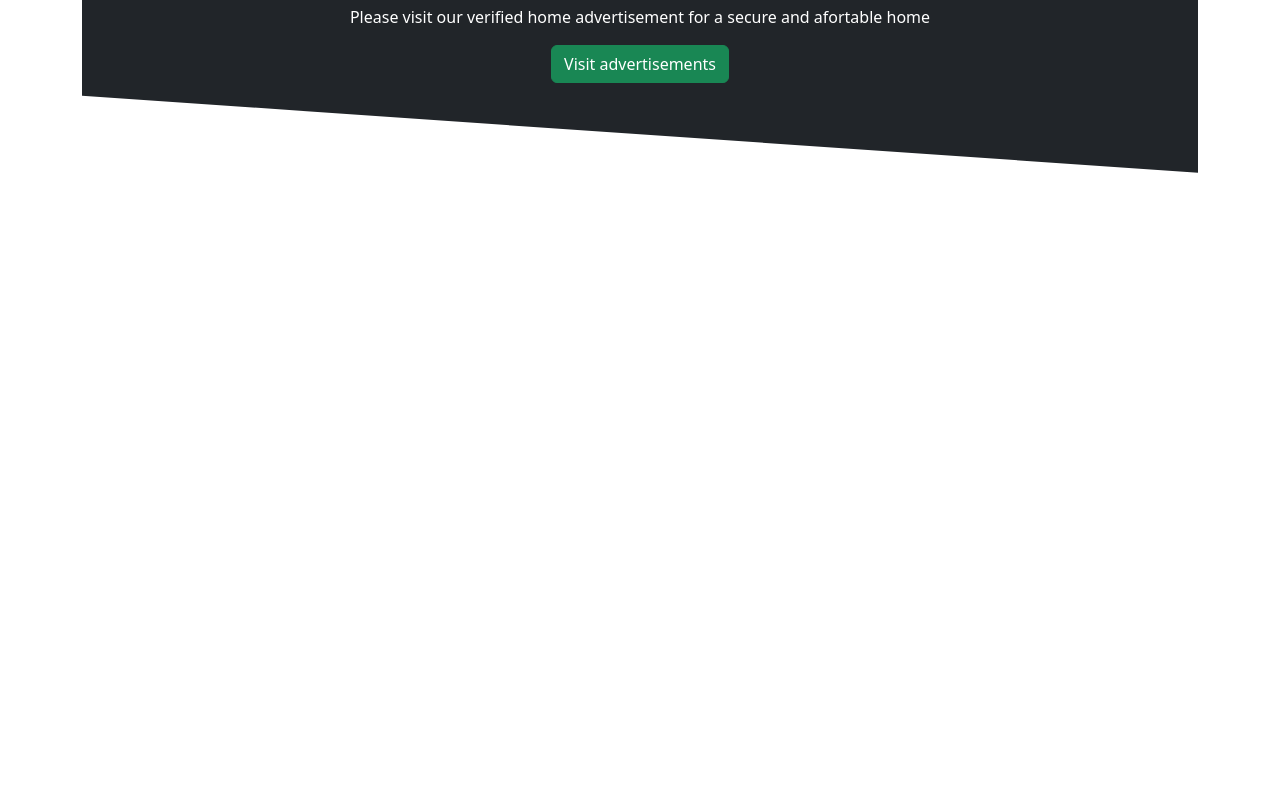
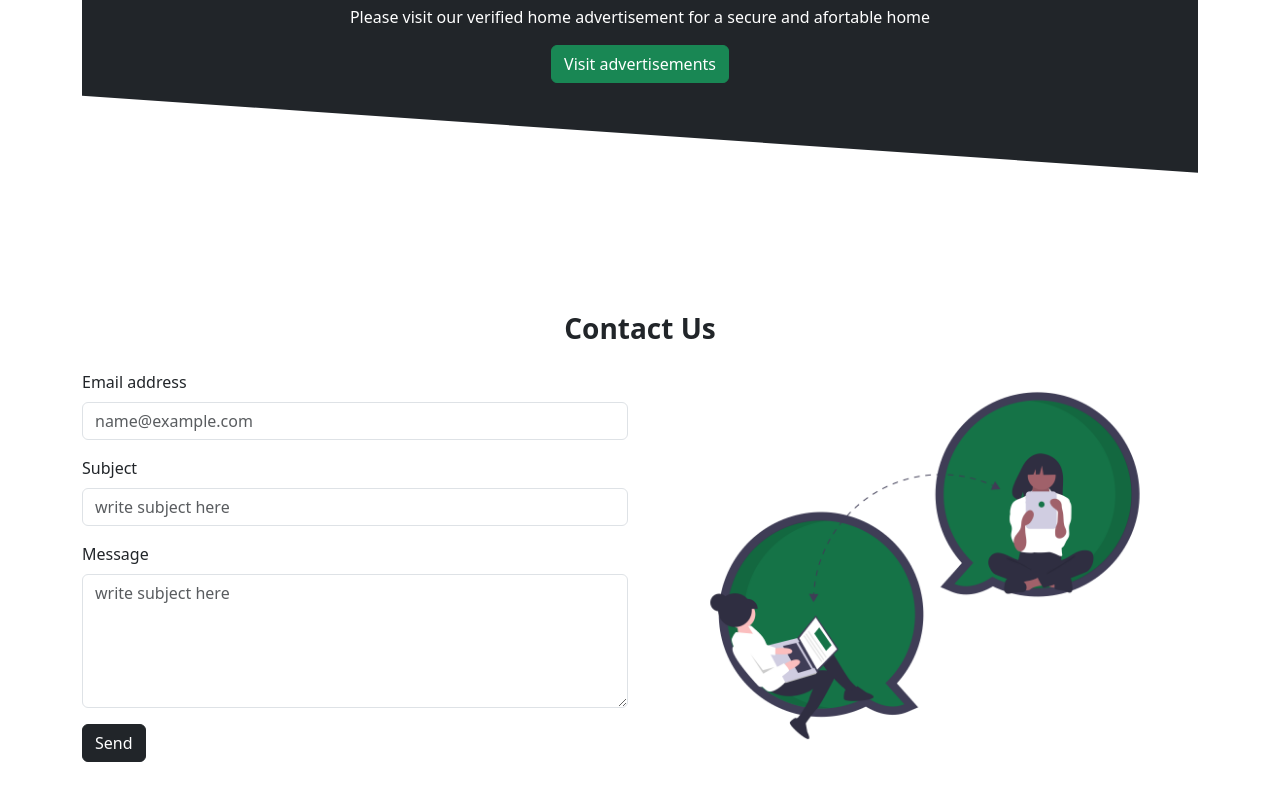
Before and after one commit to antusaha970/Home-Housing, a React (Vite) app: page / in a window 1280 px wide. Shown: the part 1414-2214 px from the top of the page. Before the commit the page ends 1678 px from the top, so only its background shows below. Built offline with nearby package versions, Linux system fonts and the light colour scheme; the HTML template or start-up script is replaced by a standard one.

Commit message:
added contact us component

```diff
--- /dev/null
+++ b/src/components/ContactUs/ContactUs.jsx
@@ -0,0 +1,54 @@
+import "./contactus.css";
+import contact_us from "../../assets/stock/contactus.png";
+const ContactUs = () => {
+  return (
+    <section className="container my-5">
+      <h3 className="text-center fw-bold">Contact Us</h3>
+      <div className="row align-items-center">
+        <div className="col-12 col-sm-12 col-md-6">
+          <form action="">
+            <div className="mb-3">
+              <label htmlFor="emailForContact" className="form-label">
+                Email address
+              </label>
+              <input
+                type="email"
+                className="form-control"
+                id="emailForContact"
+                placeholder="name@example.com"
+              />
+            </div>
+            <div className="mb-3">
+              <label htmlFor="subjectforcontact" className="form-label">
+                Subject
+              </label>
+              <input
+                type="text"
+                className="form-control"
+                id="subjectforcontact"
+                placeholder="write subject here"
+              />
+            </div>
+            <div className="mb-3">
+              <label htmlFor="subject for contact" className="form-label">
+                Message
+              </label>
+              <textarea
+                rows={5}
+                className="form-control"
+                id="subject for contact"
+                placeholder="write subject here"
+              />
+            </div>
+            <button className="btn btn-dark">Send</button>
+          </form>
+        </div>
+        <div className="col-12 col-sm-12 col-md-6">
+          <img src={contact_us} alt="contact us" className="img-fluid" />
+        </div>
+      </div>
+    </section>
+  );
+};
+
+export default ContactUs;
--- a/src/components/Home/Home.jsx
+++ b/src/components/Home/Home.jsx
@@ -1,5 +1,6 @@
 import AboutOurService from "../AboutOurService/AboutOurService";
 import CallToAction from "../CallToAction/CallToAction";
+import ContactUs from "../ContactUs/ContactUs";
 import Hero from "../Hero/Hero";
 import OurPartners from "../OurPartners/OurPartners";
 
@@ -10,6 +11,7 @@ const Home = () => {
       <OurPartners />
       <AboutOurService />
       <CallToAction />
+      <ContactUs />
     </>
   );
 };
```
Also changed, not shown: src/assets/stock/contactus.png (added), src/components/ContactUs/contactus.css (added).
